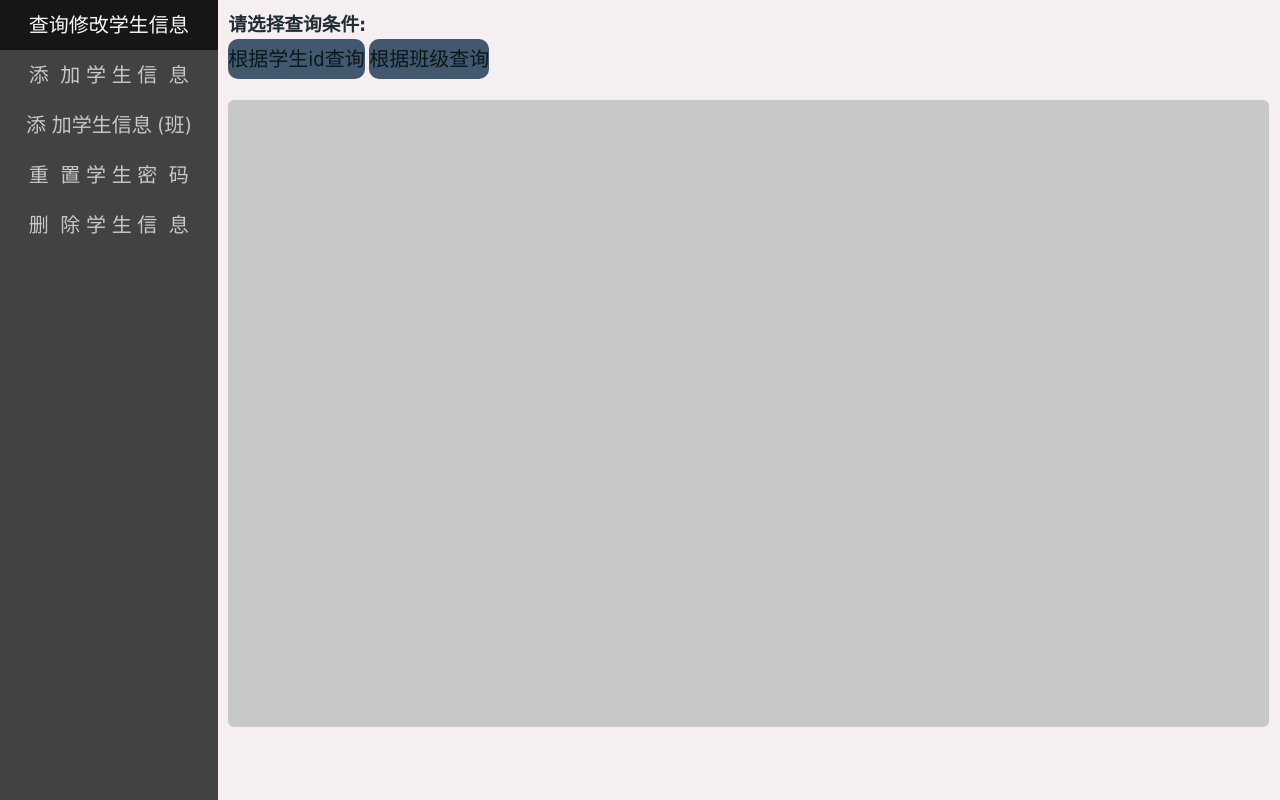
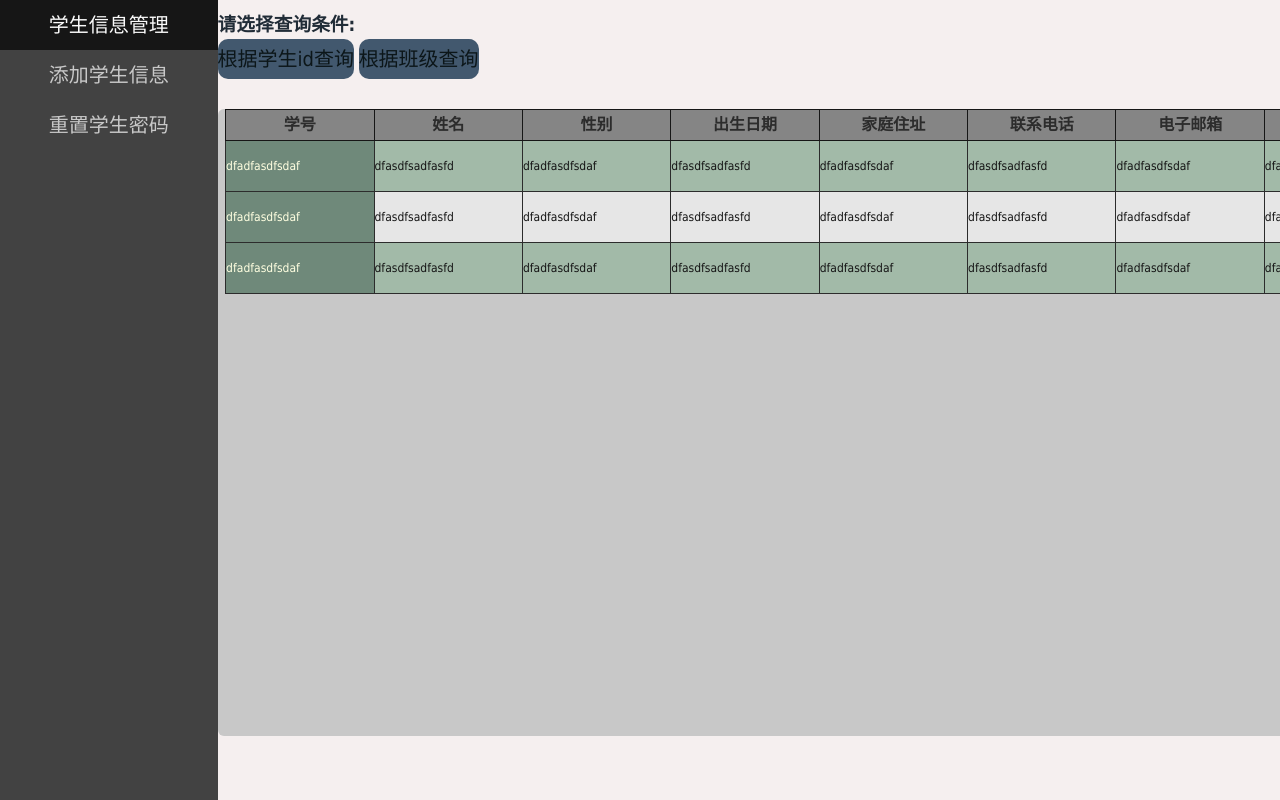
Before and after one commit to XiangZhaoyang/SAMS, a PHP site: page /DbName/application/user/view/admin/student.html in a window 1280 px wide. Run offline with PHP 8.4, Linux system fonts and the light colour scheme.

Commit message:
项目完善

```diff
--- a/application/route.php
+++ b/application/route.php
@@ -62,6 +62,7 @@ return [
     '[api/student]'           => [
         '/index'        => ['api/student/indexList', ['method' => 'get']],
         ':id'           => ['api/student/read', ['method' => 'get']],
+        '/indexByCid/:cid' => ['api/student/indexByClassId', ['method' => 'get']],
         '/add'          => ['api/student/add', ['method' => 'post']],
         '/update/:id'   => ['api/student/update', ['method' => 'put']],
         '/delete/:id'    => ['api/student/delete', ['method' => 'delete']],
--- a/application/user/controller/Index.php
+++ b/application/user/controller/Index.php
@@ -16,9 +16,9 @@ class Index extends Controller
 	public function login()
 	{
 		$captcha = new Captcha();
-		if (!$captcha->check(input('post.code'))) {
-			return json_return(null,'验证码错误，请重新登录', 0);
-		}
+		// if (!$captcha->check(input('post.code'))) {
+		// 	return json_return(null,'验证码错误，请重新登录', 0);
+		// }
 		$userid = input('post.userId');
 		$userPass = input('post.userPass');
 		$pass = db('user')->where('user_id', $userid)->select();
--- a/application/user/view/admin/student.html
+++ b/application/user/view/admin/student.html
@@ -11,11 +11,9 @@
 <body onselectstart="return false;">
 	<div id="container">
 		<div id="nav"  onselectstart="return false;">
-			<a href="javascript:;" class="studentModifyInf navItem select">查询修改学生信息</a>
-			<a href="javascript:;" class="studentAddOne navItem">添&nbsp;&nbsp;加&nbsp;学&nbsp;生&nbsp;信&nbsp;&nbsp;息</a>
-			<a href="javascript:;" class="studentAdd navItem">添&nbsp;加学生信息&nbsp;(班)</a>
-			<a href="javascript:;" class="studentResetPass navItem">重&nbsp;&nbsp;置&nbsp;学&nbsp;生&nbsp;密&nbsp;&nbsp;码</a>
-			<a href="javascript:;" class="studentDelete navItem">删&nbsp;&nbsp;除&nbsp;学&nbsp;生&nbsp;信&nbsp;&nbsp;息</a>
+			<a href="javascript:;" class="studentModifyInf navItem select">学生信息管理</a>
+			<a href="javascript:;" class="studentAddOne navItem">添加学生信息</a>
+			<a href="javascript:;" class="studentResetPass navItem">重置学生密码</a>
 		</div>
 		<div id="content">
 			<!-- 学生信息查询修改模块 -->
@@ -24,11 +22,11 @@
 				<a href="javascript:;" class="qId hint1">根据学生id查询</a>
 				<a href="javascript:;" class="qClasses hint1">根据班级查询</a>
 				<label class="hint hide qIdHint">请输入学生id:
-					<input type="text/submit/hidden/button/etc" name="" value="" id="sId">
+					<input type="text" name="" value="" id="sId" class="hintInp">
 					<a href="javascript:;" class="qIdBtn hint1">确定</a>
 				</label>
 				<label class="hint hide qCNameHint">请选择班级：
-					<select id="cName">
+					<select id="cName" class='hintSel'>
 					<!-- <option value=""></option> -->
 					</select>
 					<a href="javascript:;" class="qCNameBtn hint1">确定</a>
@@ -36,20 +34,132 @@
 				<div class="qResultHint hintBox hide">
 					<h3 class="hintText"></h3>
 				</div>
-				<div class="qResult"></div>
+				<div class="qResult">
+					<table class="rTable">
+						<thead>
+							<tr class="tableTile">
+								<th>学号</th>
+								<th>姓名</th>
+								<th>性别</th>
+								<th>出生日期</th>
+								<th>家庭住址</th>
+								<th>联系电话</th>
+								<th>电子邮箱</th>
+								<th>身份证码</th>
+								<th>班级</th>
+								<th>操作</th>
+							</tr>
+						</thead>
+						<tbody class="tContent">
+							<tr class="tableContentItem">
+								<td>
+									<input type=".rTable .tContent tr:hover" name="" value="dfadfasdfsdaf" class="select">
+								</td>
+								<td>
+									<input type="text" name="" value="dfasdfsadfasfd">
+								</td>
+								<td>
+									<input type=".rTable .tContent tr:hover" name="" value="dfadfasdfsdaf">
+								</td>
+								<td>
+									<input type="text" name="" value="dfasdfsadfasfd">
+								</td>
+								<td>
+									<input type=".rTable .tContent tr:hover" name="" value="dfadfasdfsdaf">
+								</td>
+								<td>
+									<input type="text" name="" value="dfasdfsadfasfd">
+								</td>
+								<td>
+									<input type=".rTable .tContent tr:hover" name="" value="dfadfasdfsdaf">
+								</td>
+								<td>
+									<input type=".rTable .tContent tr:hover" name="" value="dfadfasdfsdaf">
+								</td>
+								<td>
+									<input type="text" name="" value="dfasdfsadfasfd">
+								</td>
+								<td class="handle">
+									<a href="javascript:;" class="modify">修改</a>
+									<a href="javascript:;" class="delete">删除</a>
+								</td>
+							</tr>
+							<tr class="tableContentItem">
+								<td>
+									<input type=".rTable .tContent tr:hover" name="" value="dfadfasdfsdaf" class="select">
+								</td>
+								<td>
+									<input type="text" name="" value="dfasdfsadfasfd">
+								</td>
+								<td>
+									<input type=".rTable .tContent tr:hover" name="" value="dfadfasdfsdaf">
+								</td>
+								<td>
+									<input type="text" name="" value="dfasdfsadfasfd">
+								</td>
+								<td>
+									<input type=".rTable .tContent tr:hover" name="" value="dfadfasdfsdaf">
+								</td>
+								<td>
+									<input type="text" name="" value="dfasdfsadfasfd">
+								</td>
+								<td>
+									<input type=".rTable .tContent tr:hover" name="" value="dfadfasdfsdaf">
+								</td>
+								<td>
+									<input type=".rTable .tContent tr:hover" name="" value="dfadfasdfsdaf">
+								</td>
+								<td>
+									<input type="text" name="" value="dfasdfsadfasfd">
+								</td>
+								<td class="handle">
+									<a href="javascript:;" class="modify">修改</a>
+									<a href="javascript:;" class="delete">删除</a>
+								</td>
+							</tr>
+							<tr class="tableContentItem">
+								<td>
+									<input type=".rTable .tContent tr:hover" name="" value="dfadfasdfsdaf" class="select">
+								</td>
+								<td>
+									<input type="text" name="" value="dfasdfsadfasfd">
+								</td>
+								<td>
+									<input type=".rTable .tContent tr:hover" name="" value="dfadfasdfsdaf">
+								</td>
+								<td>
+									<input type="text" name="" value="dfasdfsadfasfd">
+								</td>
+								<td>
+									<input type=".rTable .tContent tr:hover" name="" value="dfadfasdfsdaf">
+								</td>
+								<td>
+									<input type="text" name="" value="dfasdfsadfasfd">
+								</td>
+								<td>
+									<input type=".rTable .tContent tr:hover" name="" value="dfadfasdfsdaf">
+								</td>
+								<td>
+									<input type=".rTable .tContent tr:hover" name="" value="dfadfasdfsdaf">
+								</td>
+								<td>
+									<input type="text" name="" value="dfasdfsadfasfd">
+								</td>
+								<td class="handle">
+									<a href="javascript:;" class="modify">修改</a>
+									<a href="javascript:;" class="delete">删除</a>
+								</td>
+							</tr>
+						</tbody>
+					</table>
+				</div>
 			</div>
 
 			<!-- 学生信息添加模块 -->
 			<div id="studentAddOneCnt" class="navCntItem hide">dsfasdfadsfdsaf</div>
 
-			<!-- 学生信息添加模块(根据班级添加) -->
-			<div id="studentAddCnt" class="navCntItem hide"></div>
-
 			<!-- 学生密码重置模块 -->
 			<div id="studentResetPassCnt" class="navCntItem hide"></div>
-
-			<!-- 学生信息删除模块 -->
-			<div id="studentDelete" class="navCntItem hide"></div>
 		</div>
 	</div>
 </body>
--- a/public/static/css/user/admin/student.css
+++ b/public/static/css/user/admin/student.css
@@ -47,6 +47,7 @@ body{
 	right: 0;
 	width: 83%;
 	min-width: 830px;
+	overflow: auto;
 	height: 100%;
 }
 
@@ -55,9 +56,9 @@ body{
 	height: 98%;
 	position: relative;
 	margin: 1% auto;
-	min-width: 800px;
+	min-width: 1500px;
 	font-size: 16px;
-	overflow: auto;
+	/*overflow: auto;*/
 }
 
 .hint{
@@ -76,6 +77,12 @@ body{
 }
 .hint1:hover{
 	background-color: rgb(44,66,88);
+}
+.hintInp{
+	color: #549D79;
+}
+.hintSel{
+	color: #549D79;
 }
 .hintBox {
 	position: fixed;
@@ -98,11 +105,92 @@ body{
 	top: 40%;
 	color: rgb(255,255,255);
 }
+
 .qResult{
 	width: 100%;
 	height: 80%;
+	min-width: 1200px;
 	overflow: auto;
 	margin: 2% 0 0;
 	background-color: rgb(200,200,200);
 	border-radius: 6px;
 }
+
+.rTable{
+	width: 99%;
+	padding: 0;
+	margin: 0 auto;
+	color: rgb(66,66,66);
+	border-collapse:collapse;
+}
+.rTable th{
+	height: 30px;
+}
+.rTable td{
+	height: 50px;
+	line-height: 50px;
+	padding: 0;
+	margin: 0;
+}
+.rTable .tableTile{
+	color: rgb(44,44,44);
+	background-color: rgb(133,133,133);
+}
+.rTable .tableTile th{
+	width: 10%;
+	border: 1px solid rgb(22,22,22);
+}
+.rTable .tableContentItem td{
+	border: 1px solid rgb(44,44,44);
+}
+.rTable td{
+	text-align: center;
+}
+
+.rTable .tContent tr td input{
+	border: none;
+	color: rgb(22,22,22);
+	background-color: rgb(230,230,230);
+	height: 100%;
+	width: 100%;
+}
+.rTable .tContent tr:hover td input,.rTable .tContent tr:nth-child(odd):hover td input{
+	background-color: #6E9695;
+}
+.rTable .tContent tr td input.select{
+	color: rgb(255,255,225);
+	background-color: #6F897A;
+}
+.rTable .tContent tr td.handle{
+	min-width: 100px;
+	background-color: #697F96;
+}
+.rTable .tContent tr td.handle a{
+	display: inline-block;
+	width: 40%;
+	height: 40px;
+	margin-top: 5px;
+	line-height: 40px;
+	border-radius: 4px;
+	font-weight: bold;
+	color: rgb(255,255,255);
+}
+.rTable .tContent tr td.handle a.modify{
+	background-color: #F0B236;
+}
+.rTable .tContent tr td.handle a.modify:hover{
+	background-color: #FE7C49;
+}
+.rTable .tContent tr td.handle a.delete{
+	background-color: #F57981;
+}
+.rTable .tContent tr td.handle a.delete:hover{
+	background-color: #FA2B2F;
+}
+.rTable .tContent tr:nth-child(odd) td input{
+	background-color: #A2BAA8;
+}
+.rTable .tContent tr:nth-child(odd) td input.select{
+	color: rgb(255,255,225);
+	background-color: #6F897A;
+}
```
Also changed, not shown: SQL/studentams .sql (+5 -5 lines), SQL/studentams.sql (added, +358 -0 lines), application/api/controller/Student.php (+18 -0 lines), public/static/js/user/admin/student.js (+80 -15 lines).
